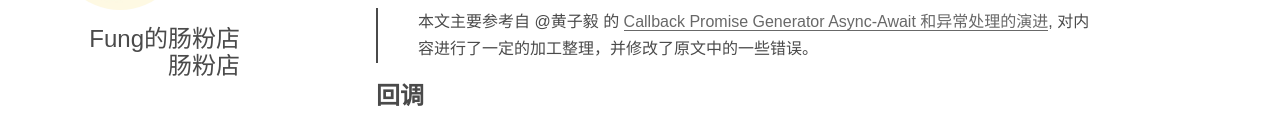
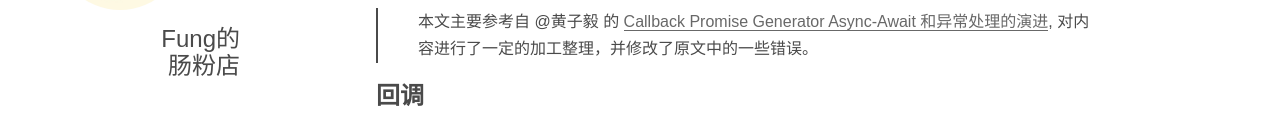
Before and after one commit to hereisfun/hereisfun.github.io, a plain HTML site: page index.html in a window 1280 px wide. Shown: the part 235-364 px from the top of the page. Drawn offline with Linux system fonts and the light colour scheme; a small style sheet from the web is missing.

Commit message:
Site updated: 2017-05-15 21:27:22

```diff
--- a/index.html
+++ b/index.html
@@ -4,7 +4,7 @@
   <meta charset="UTF-8">
   <meta name="viewport" content="width=device-width, initial-scale=1.0">
   <meta http-equiv="X-UA-Compatible" content="ie=edge">
-  <title>Fung的肠粉店</title>
+  <title>Fung的</title>
 
     <link rel="icon" href="/favicon.png">
 
@@ -23,7 +23,7 @@
         </div>
     </section>
     <section class='menu'>
-        <div>Fung的肠粉店</div>
+        <div>Fung的</div>
 
         <ul>
 
```
Also changed, not shown: 2017/05/15/异步编程的异常处理/index.html (+2 -2 lines), archives/2017/05/index.html (+2 -2 lines), archives/2017/index.html (+2 -2 lines), archives/index.html (+2 -2 lines), tags/前端/index.html (+2 -2 lines).
